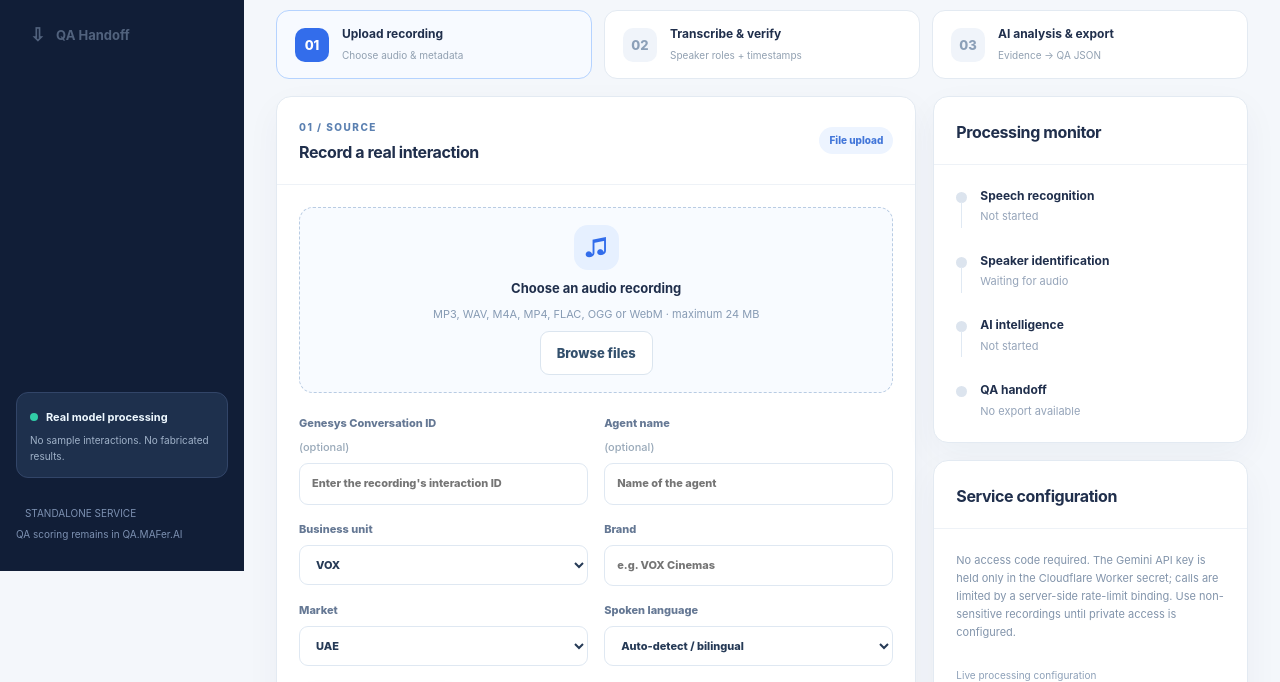
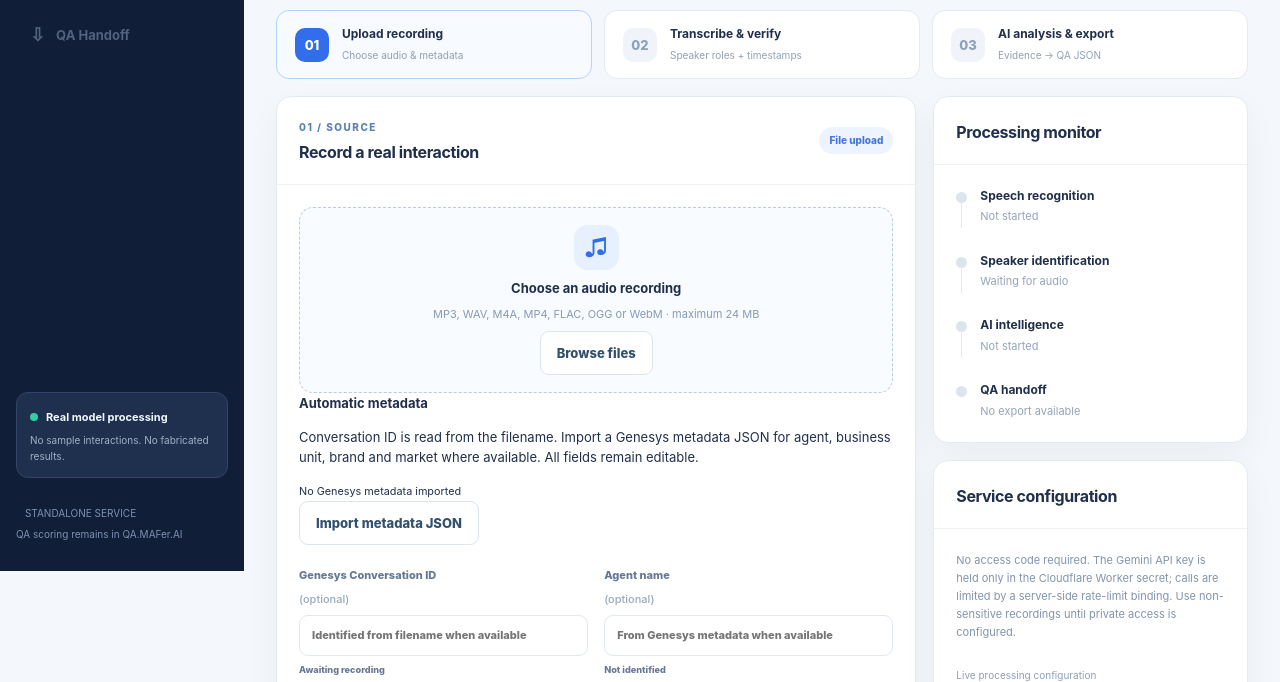
Before and after one commit to krispradip/MAFer-Audio-Intelligence, a website: page public/index.html in a window 1280 px wide. Shown: the part 229-911 px from the top of the page. Drawn offline with Linux system fonts and the light colour scheme; no server answers.

Commit message:
ui: show source of auto-populated Genesys metadata and optional JSON import

```diff
--- a/public/index.html
+++ b/public/index.html
@@ -9,13 +9,15 @@
 <div class="steps" id="steps"><div class="step active" data-step="1"><span>01</span><div><b>Upload recording</b><small>Choose audio & metadata</small></div></div><div class="step" data-step="2"><span>02</span><div><b>Transcribe & verify</b><small>Speaker roles + timestamps</small></div></div><div class="step" data-step="3"><span>03</span><div><b>AI analysis & export</b><small>Evidence → QA JSON</small></div></div></div>
 <div class="main-grid"><div>
 <section class="panel" id="uploadPanel"><div class="panel-title"><div><span class="section-num">01 / SOURCE</span><h2>Record a real interaction</h2></div><span class="pill blue">File upload</span></div>
-<div class="panel-body"><div id="dropzone" class="dropzone" tabindex="0" role="button" aria-label="Choose an audio recording"><div class="dropicon">♫</div><b id="dropTitle">Choose an audio recording</b><span id="dropDesc">MP3, WAV, M4A, MP4, FLAC, OGG or WebM · maximum 24 MB</span><button type="button" class="button outline" id="browseBtn">Browse files</button><input id="audioFile" type="file" accept="audio/*,.mp3,.wav,.m4a,.aac,.flac,.ogg,.webm,.mp4,.mpeg,.mpga" hidden></div><audio id="player" controls preload="metadata" hidden></audio><div class="fields">
-<label>Genesys Conversation ID <span>(optional)</span><input id="conversationId" placeholder="Enter the recording's interaction ID" maxlength="128"></label>
-<label>Agent name <span>(optional)</span><input id="agentName" placeholder="Name of the agent" maxlength="120"></label>
-<label>Business unit<select id="bu"><option value="VOX">VOX</option><option value="SHARE">SHARE</option><option value="AMBU">AMBU</option><option value="Retail">Retail</option><option value="Other">Other</option></select></label>
-<label>Brand<input id="brand" placeholder="e.g. VOX Cinemas" maxlength="80"></label>
-<label>Market<select id="market"><option value="UAE">UAE</option><option value="KSA">KSA</option><option value="Oman">Oman</option><option value="Bahrain">Bahrain</option><option value="Other">Other</option></select></label>
-<label>Spoken language<select id="language"><option value="auto">Auto-detect / bilingual</option><option value="en">English</option><option value="ar">Arabic</option></select></label>
+<div class="panel-body"><div id="dropzone" class="dropzone" tabindex="0" role="button" aria-label="Choose an audio recording"><div class="dropicon">♫</div><b id="dropTitle">Choose an audio recording</b><span id="dropDesc">MP3, WAV, M4A, MP4, FLAC, OGG or WebM · maximum 24 MB</span><button type="button" class="button outline" id="browseBtn">Browse files</button><input id="audioFile" type="file" accept="audio/*,.mp3,.wav,.m4a,.aac,.flac,.ogg,.webm,.mp4,.mpeg,.mpga" hidden></div><audio id="player" controls preload="metadata" hidden></audio>
+<div class="metadata-import"><div><b>Automatic metadata</b><p>Conversation ID is read from the filename. Import a Genesys metadata JSON for agent, business unit, brand and market where available. All fields remain editable.</p><small id="metadataState">No Genesys metadata imported</small></div><button id="importMetadataBtn" type="button" class="button outline">Import metadata JSON</button><input id="metadataFile" type="file" accept=".json,application/json" hidden></div>
+<div class="fields">
+<label>Genesys Conversation ID <span>(optional)</span><input id="conversationId" placeholder="Identified from filename when available" maxlength="128"><small class="field-source" id="conversationIdSource">Awaiting recording</small></label>
+<label>Agent name <span>(optional)</span><input id="agentName" placeholder="From Genesys metadata when available" maxlength="120"><small class="field-source" id="agentNameSource">Not identified</small></label>
+<label>Business unit<select id="bu"><option value="VOX">VOX</option><option value="SHARE">SHARE</option><option value="AMBU">AMBU</option><option value="Retail">Retail</option><option value="Other">Other</option></select><small class="field-source" id="buSource">Preset: VOX · confirm</small></label>
+<label>Brand<input id="brand" placeholder="e.g. VOX Cinemas" maxlength="80"><small class="field-source" id="brandSource">Not identified</small></label>
+<label>Market<select id="market"><option value="UAE">UAE</option><option value="KSA">KSA</option><option value="Oman">Oman</option><option value="Bahrain">Bahrain</option><option value="Other">Other</option></select><small class="field-source" id="marketSource">Preset: UAE · confirm</small></label>
+<label>Spoken language<select id="language"><option value="auto">Auto-detect / bilingual</option><option value="en">English</option><option value="ar">Arabic</option></select><small class="field-source" id="languageSource">Auto-detect on transcription</small></label>
 </div><div class="buttons"><button id="transcribeBtn" class="button primary" disabled><span>✦</span> Transcribe audio</button><button id="clearBtn" class="button text-btn">Clear & start again</button></div></div></section>
 <section id="transcriptionPanel" class="panel" hidden><div class="panel-title"><div><span class="section-num">02 / TRANSCRIPT</span><h2>Verify speaker roles</h2></div><span class="pill green">Timestamped speech</span></div><div class="panel-body"><p class="helper">Speaker labels are detected from audio. Assign each one to Agent, Customer or Other before the AI analyzes the conversation.</p><div id="speakerMap" class="speaker-grid"></div><div class="buttons"><button id="analyzeBtn" class="button primary" disabled><span>✦</span> Analyze interaction with AI</button><span id="speakerHint" class="helper"></span></div><div class="mini-head"><h3>Full transcript</h3><b id="segmentCount"></b></div><div id="transcript" class="transcript"></div></div></section>
 <section id="resultsPanel" class="panel" hidden><div class="panel-title"><div><span class="section-num">03 / INTELLIGENCE</span><h2>Interaction intelligence</h2></div><span class="pill green">LLM analyzed</span></div><div class="panel-body"><div class="result-top"><div class="result-stat"><small>Closing sentiment</small><strong id="sentiment">—</strong></div><div class="result-stat"><small>Resolution status</small><strong id="resolutionStatus">—</strong></div><div class="result-stat"><small>Issues identified</small><strong id="issueCount">—</strong></div></div><div id="results" class="results"></div><div class="handoff" id="handoffPanel"><div><b>Ready for QA.MAFer.AI</b><p>Export timestamped original-language dialogue, confirmed speaker roles, interaction references and AI evidence in JSON. No QA score is generated here.</p></div><div class="buttons"><button id="downloadJson" class="button primary">↓ QA JSON</button><button id="downloadText" class="button outline">↓ Transcript TXT</button></div></div></div></section>
```
